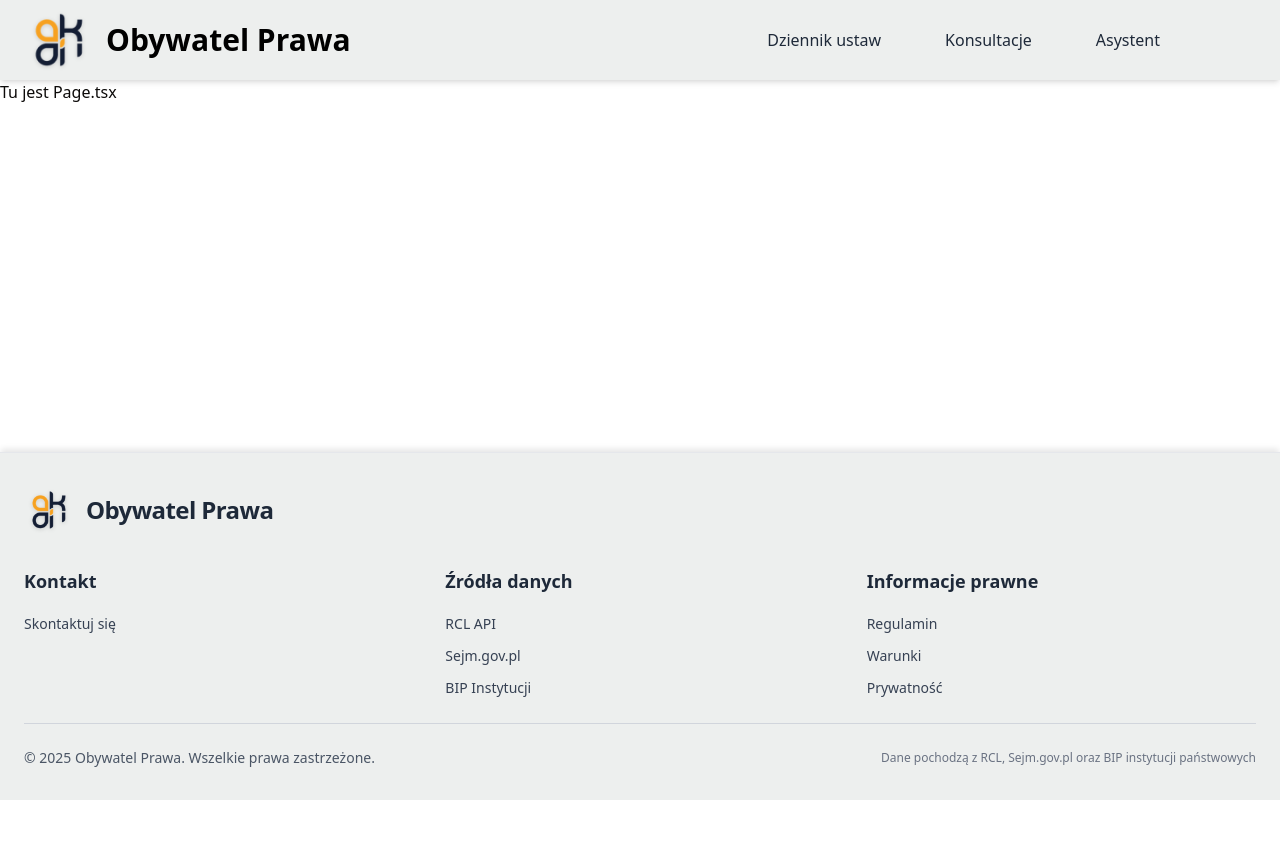
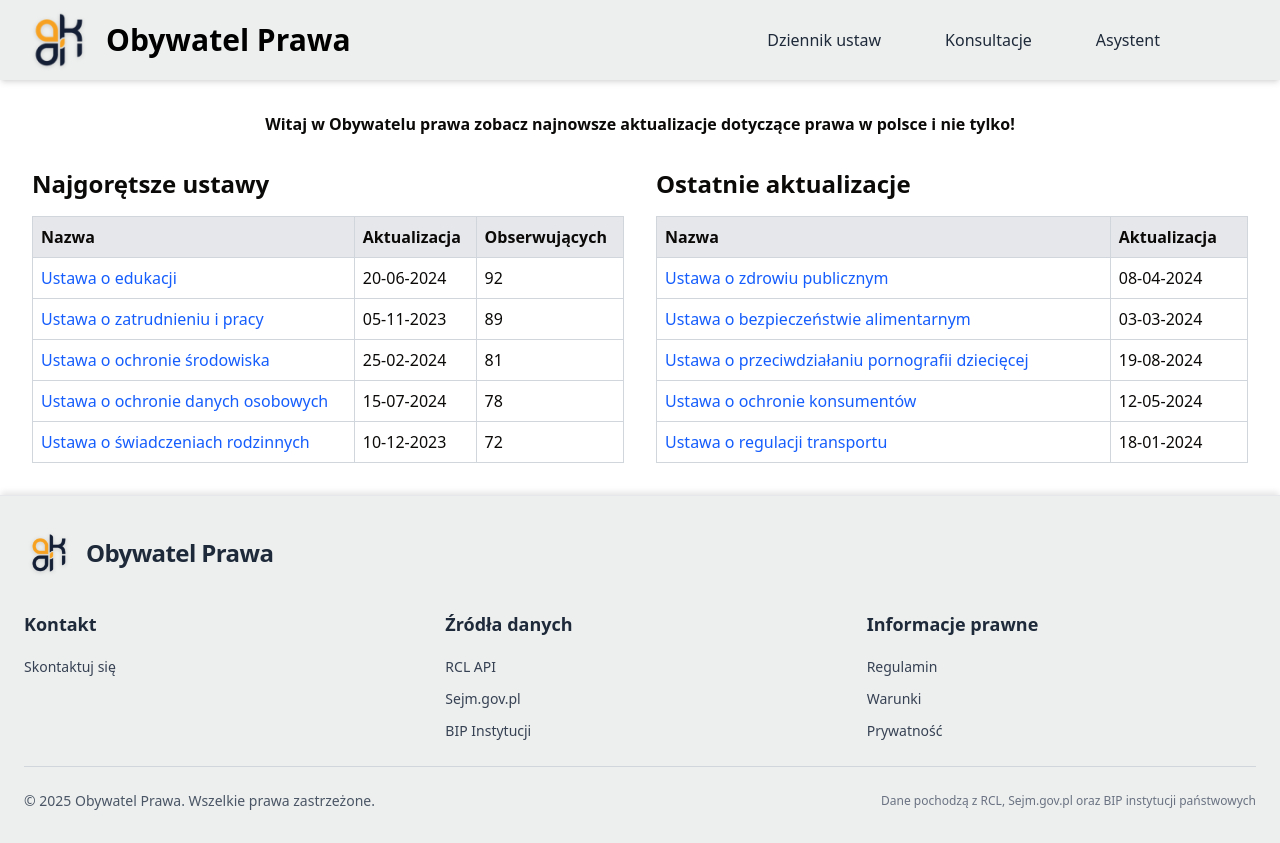
Before and after one commit to RomanGumeniuk/HackNation_2025_AKAI, a Next.js app in the folder client/: page / in a window 1280 px wide. Before the commit the page ends 800 px from the top, so only its background shows below. Built offline with nearby package versions, Linux system fonts and the light colour scheme.

Commit message:
dodałem follows i mainpage ma 2 tabele

```diff
--- a/client/src/app/page.tsx
+++ b/client/src/app/page.tsx
@@ -1,9 +1,54 @@
-
+import { lawsData } from '@/mock_data/laws';
 
 export default function Home() {
     return (
         <>
-            Tu jest Page.tsx
+            <div className="flex justify-center items-center m-8 h-full">
+            <h1 className="text-6x2 font-bold">Witaj w Obywatelu prawa zobacz najnowsze aktualizacje dotyczące prawa w polsce i nie tylko!</h1>
+            </div>
+            <div className="grid grid-cols-1 md:grid-cols-2 gap-8 m-8">
+            <div>
+                <h2 className="text-2xl font-bold mb-4">Najgorętsze ustawy</h2>
+                <table className="w-full border-collapse border border-gray-300">
+                <thead className="bg-gray-200">
+                    <tr>
+                    <th className="border border-gray-300 p-2 text-left">Nazwa</th>
+                    <th className="border border-gray-300 p-2 text-left">Aktualizacja</th>
+                    <th className="border border-gray-300 p-2 text-left">Obserwujących</th>
+                    </tr>
+                </thead>
+                <tbody>
+                    {lawsData.sort((a, b) => b.follows - a.follows).slice(0, 5).map((law) => (
+                    <tr key={law.id}>
+                        <td className="border border-gray-300 p-2"><a href={`/ustawu/${law.id}`} className="text-blue-600 hover:underline">{law.name}</a></td>
+                        <td className="border border-gray-300 p-2">{law.lastUpdate}</td>
+                        <td className="border border-gray-300 p-2">{law.follows}</td>
+
+                    </tr>
+                    ))}
+                </tbody>
+                </table>
+            </div>
+            <div>
+                <h2 className="text-2xl font-bold mb-4">Ostatnie aktualizacje</h2>
+                <table className="w-full border-collapse border border-gray-300">
+                <thead className="bg-gray-200">
+                    <tr>
+                    <th className="border border-gray-300 p-2 text-left">Nazwa</th>
+                    <th className="border border-gray-300 p-2 text-left">Aktualizacja</th>
+                    </tr>
+                </thead>
+                <tbody>
+                    {lawsData.slice(-5).map((law) => (
+                    <tr key={law.id}>
+                        <td className="border border-gray-300 p-2"><a href={`/ustawu/${law.id}`} className="text-blue-600 hover:underline">{law.name}</a></td>
+                        <td className="border border-gray-300 p-2">{law.lastUpdate}</td>
+                    </tr>
+                    ))}
+                </tbody>
+                </table>
+            </div>
+            </div>
         </>
-    );
+        );
 }
--- a/client/src/mock_data/laws.ts
+++ b/client/src/mock_data/laws.ts
@@ -23,6 +23,7 @@ export const lawsData = [
     separateProcess: false,
     journalPublished: true,
     sejm: true,
+    follows: 45,
   },
   {
     id: '2',
@@ -48,6 +49,7 @@ export const lawsData = [
     separateProcess: false,
     journalPublished: false,
     sejm: true,
+    follows: 78,
   },
   {
     id: '3',
@@ -72,6 +74,7 @@ export const lawsData = [
     separateProcess: false,
     journalPublished: true,
     sejm: true,
+    follows: 92,
   },
   {
     id: '4',
@@ -97,6 +100,7 @@ export const lawsData = [
     separateProcess: true,
     journalPublished: true,
     sejm: false,
+    follows: 34,
   },
   {
     id: '5',
@@ -122,6 +126,7 @@ export const lawsData = [
     separateProcess: false,
     journalPublished: false,
     sejm: true,
+    follows: 67,
   },
   {
     id: '6',
@@ -147,6 +152,7 @@ export const lawsData = [
     separateProcess: false,
     journalPublished: true,
     sejm: true,
+    follows: 56,
   },
   {
     id: '7',
@@ -172,6 +178,7 @@ export const lawsData = [
     separateProcess: false,
     journalPublished: true,
     sejm: true,
+    follows: 81,
   },
   {
     id: '8',
@@ -197,6 +204,7 @@ export const lawsData = [
     separateProcess: true,
     journalPublished: false,
     sejm: true,
+    follows: 23,
   },
   {
     id: '9',
@@ -222,6 +230,7 @@ export const lawsData = [
     separateProcess: false,
     journalPublished: true,
     sejm: true,
+    follows: 72,
   },
   {
     id: '10',
@@ -247,5 +256,6 @@ export const lawsData = [
     separateProcess: false,
     journalPublished: true,
     sejm: false,
+    follows: 89,
   },
 ];
```
